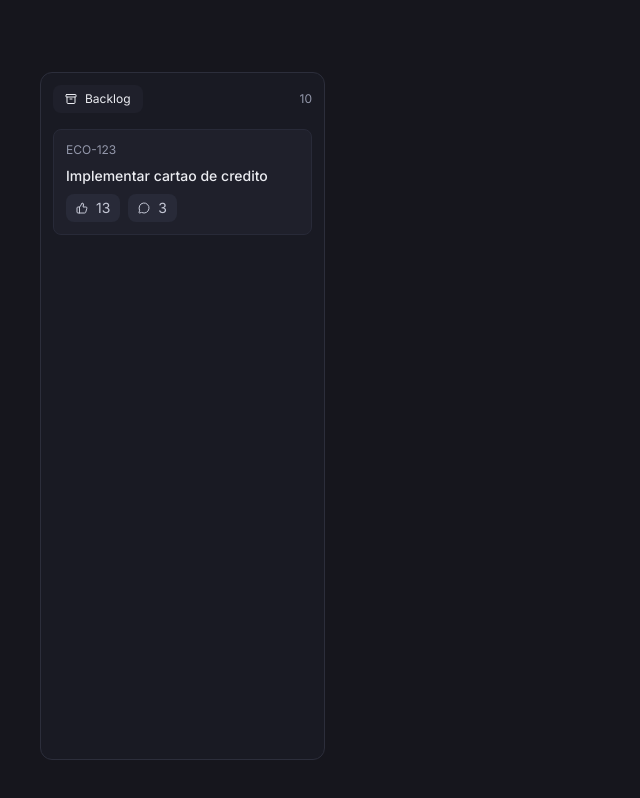
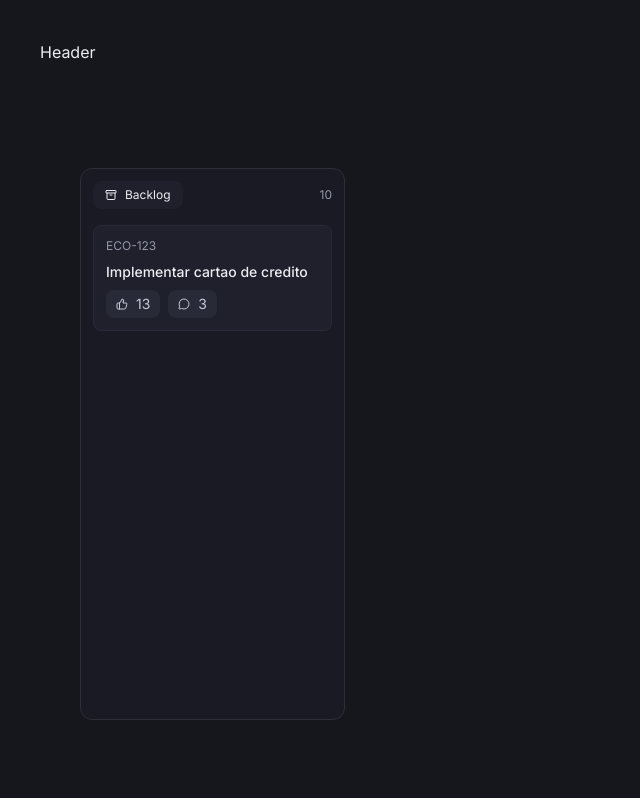
Before and after one commit to PauloStraforini/nextjs-board-app, a Next.js app: page / in a window 1280 px wide. Shown: the whole page, without its empty margins (0-640 px from the left). Built offline with nearby package versions, Linux system fonts and the light colour scheme.

Commit message:
Roteamento e Layouts no Next.js

```diff
--- /dev/null
+++ b/src/app/(board)/layout.tsx
@@ -0,0 +1,13 @@
+export default function BoardLayout({
+    children,
+}: Readonly<{
+    children: React.ReactNode
+}>) {
+    return (
+        <div className="max-w-405 w-full mx-auto p-10 flex flex-col gap-8 h-dvh">
+            <div>Header</div>
+
+            {children}
+        </div>
+    )
+}
```
Also changed, not shown: src/app/(board)/page.tsx (renamed from src/app/page.tsx).
